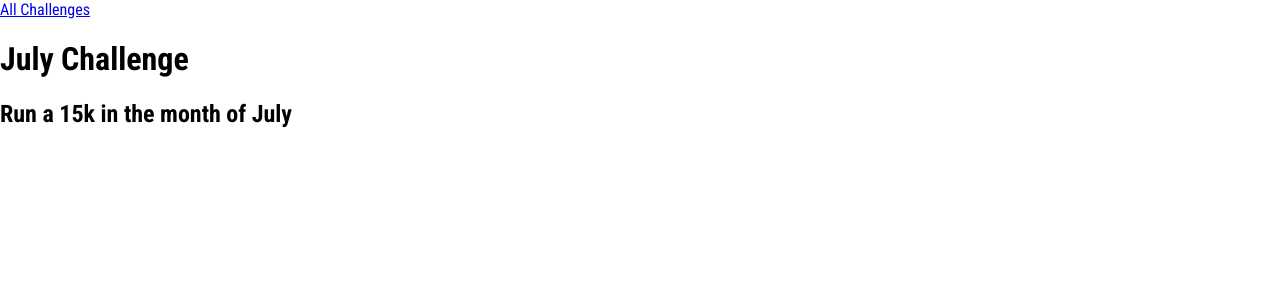
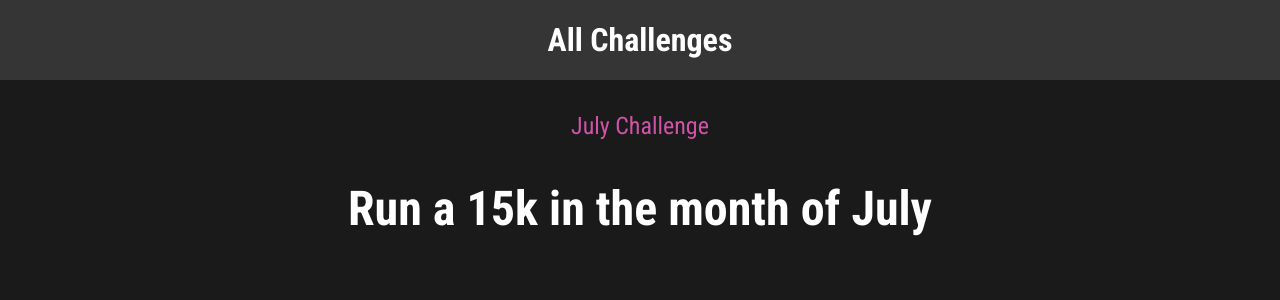
Before and after one commit to dangjogvara/monthly_challenges, a Django app: page /challenges/july in a window 1280 px wide. Shown: the top 300 px of the page. Run offline with Django 4.2, Linux system fonts and the light colour scheme.

Commit message:
dummy project finished

```diff
--- /dev/null
+++ b/challenges/static/challenges/challenge.css
@@ -0,0 +1,21 @@
+h1, h2 {
+    text-align: center;
+    color: white;
+}
+
+h1 {
+    font-size: 1.5rem;
+    margin: 2rem 0 1rem 0;
+    font-weight: normal;
+    color: #cf54a6;
+}
+
+h2 {
+    font-size: 3rem;
+    font-weight: bold;
+}
+
+.fallback {
+    text-align: center;
+    color: white;
+}
--- /dev/null
+++ b/challenges/static/challenges/includes/header.css
@@ -0,0 +1,25 @@
+header {
+    width: 100%;
+    height: 5rem;
+    background-color: #353535;
+}
+
+header nav {
+    width: 100%;
+    height: 100%;
+    display: flex;
+    justify-content: center;
+    align-items: center;
+}
+
+header nav a {
+    color: white;
+    font-size: 2rem;
+    font-weight: bold;
+    text-decoration: none;
+}
+
+header nav a:hover,
+header nav a:active {
+    color: #cf54a6;
+}
--- a/challenges/templates/challenges/challenge.html
+++ b/challenges/templates/challenges/challenge.html
@@ -1,7 +1,13 @@
 {% extends 'base.html' %}
+{% load static %}
 
 {% block page_title %}
     {{ month_name | title }} Challenge
+{% endblock %}
+
+{% block css_files %}
+    <link rel="stylesheet" href="{% static 'challenges/challenge.css' %}">
+    <link rel="stylesheet" href="{% static 'challenges/includes/header.css' %}">
 {% endblock %}
 
 {% block content %}
@@ -11,6 +17,6 @@
     {% if text is not None %}
         <h2>{{ text }}</h2>
     {% else %}
-        <p>There is no challenge for this month yet!</p>
+        <p class="fallback">There is no challenge for this month yet!</p>
     {% endif %}
 {% endblock %}
--- a/challenges/templates/challenges/index.html
+++ b/challenges/templates/challenges/index.html
@@ -3,6 +3,7 @@
 
 {% block css_files %}
     <link rel="stylesheet" href="{% static 'challenges/challenges.css' %}">
+    <link rel="stylesheet" href="{% static 'challenges/includes/header.css' %}">
 {% endblock %}
 
 {% block page_title %}All Challenges{% endblock %}
--- a/monthly_challenges/settings.py
+++ b/monthly_challenges/settings.py
@@ -115,7 +115,7 @@ USE_TZ = True
 STATIC_URL = 'static/'
 
 STATICFILES_DIRS = [
-    BASE_DIR / "static",
+    BASE_DIR / 'static/',
 ]
 
 # Default primary key field type
--- a/static/styles.css
+++ b/static/styles.css
@@ -6,4 +6,5 @@ html {
 
 body {
     margin: 0;
+    background-color: #1a1a1a;
 }
```
Also changed, not shown: challenges/static/challenges/challenges.css (+34 -0 lines).
